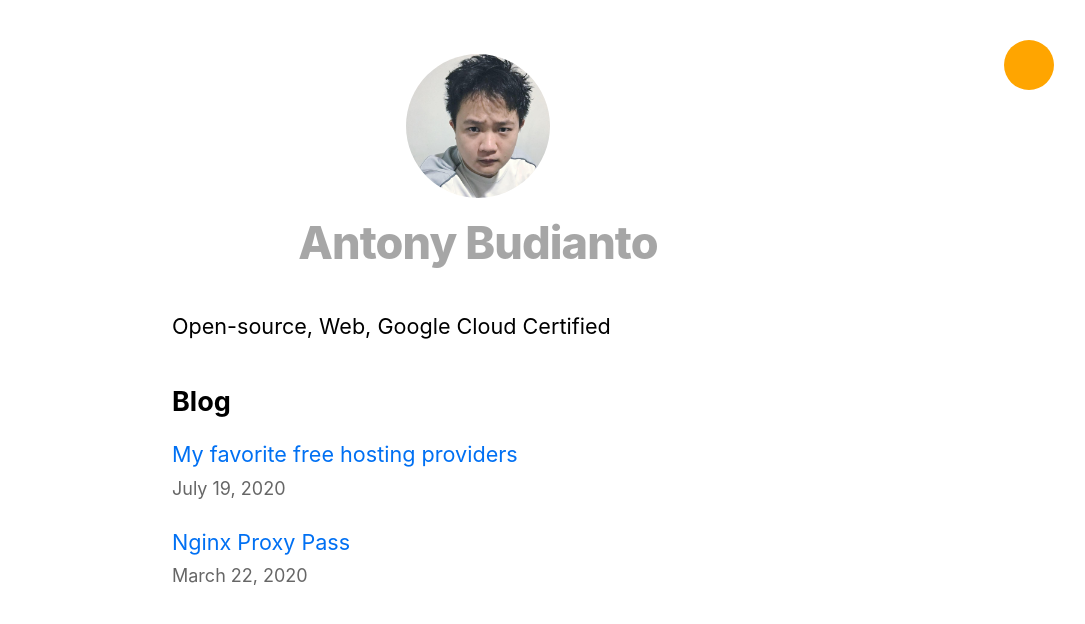
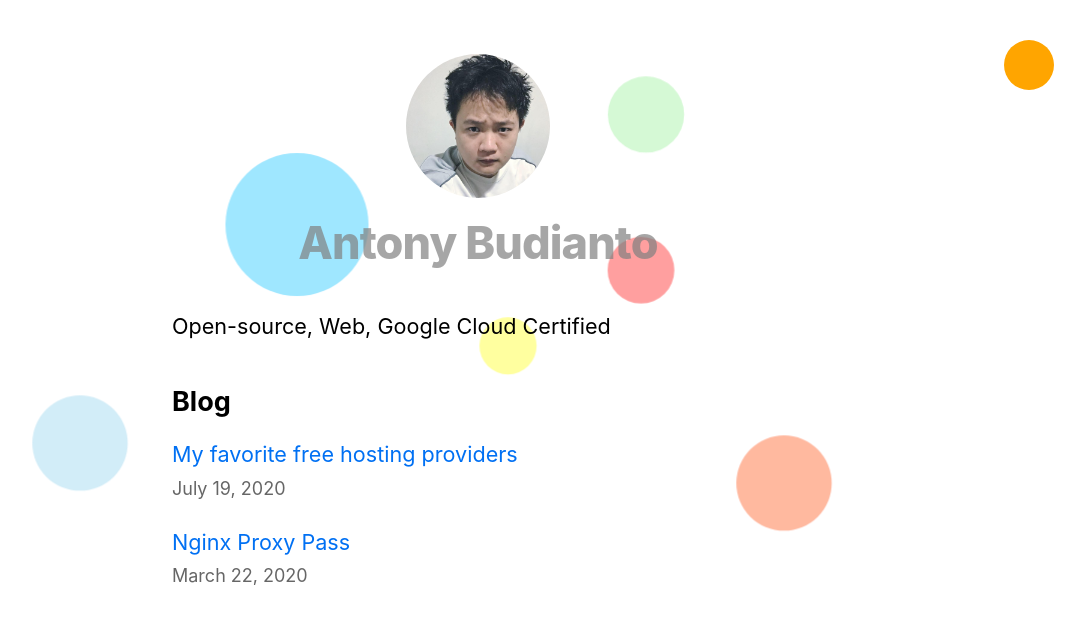
Before and after one commit to antonybudianto/antony-web, a Next.js app: page / in a window 1280 px wide. Shown: the top 624 px of the page, without its empty margins (162-1247 px from the left). Built offline with nearby package versions, Linux system fonts and the light colour scheme.

Commit message:
update animation

```diff
--- a/components/Circle/Circle.module.css
+++ b/components/Circle/Circle.module.css
@@ -6,7 +6,8 @@
   border-radius: 50%;
   opacity: 0.4;
   background-color: skyblue;
-  animation: glow 5s ease-in-out alternate infinite;
+  transform-origin: center;
+  animation: glow 3s ease-in-out alternate infinite;
 }
 
 @keyframes glow {
@@ -16,7 +17,7 @@
   }
 
   100% {
-    opacity: 0;
-    transform: translateY(-200%) scale(0);
+    opacity: 0.3;
+    transform: translateY(-30%) scale(0.8);
   }
 }
```
